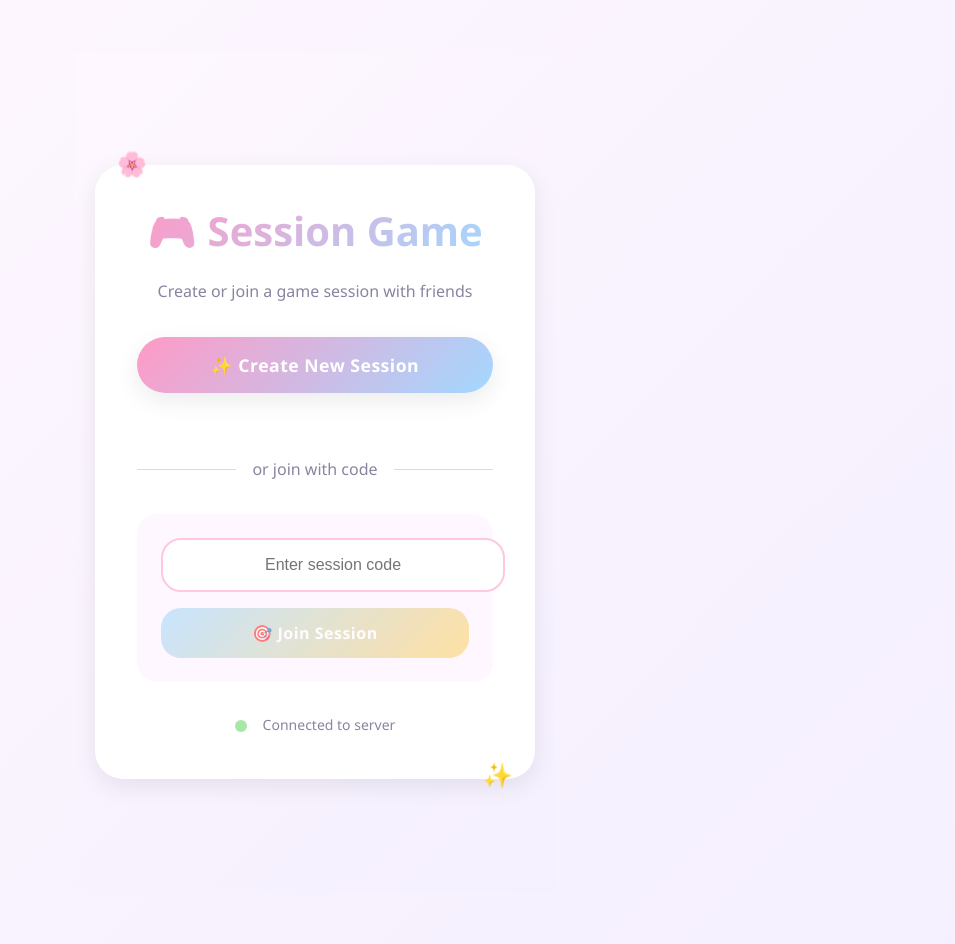
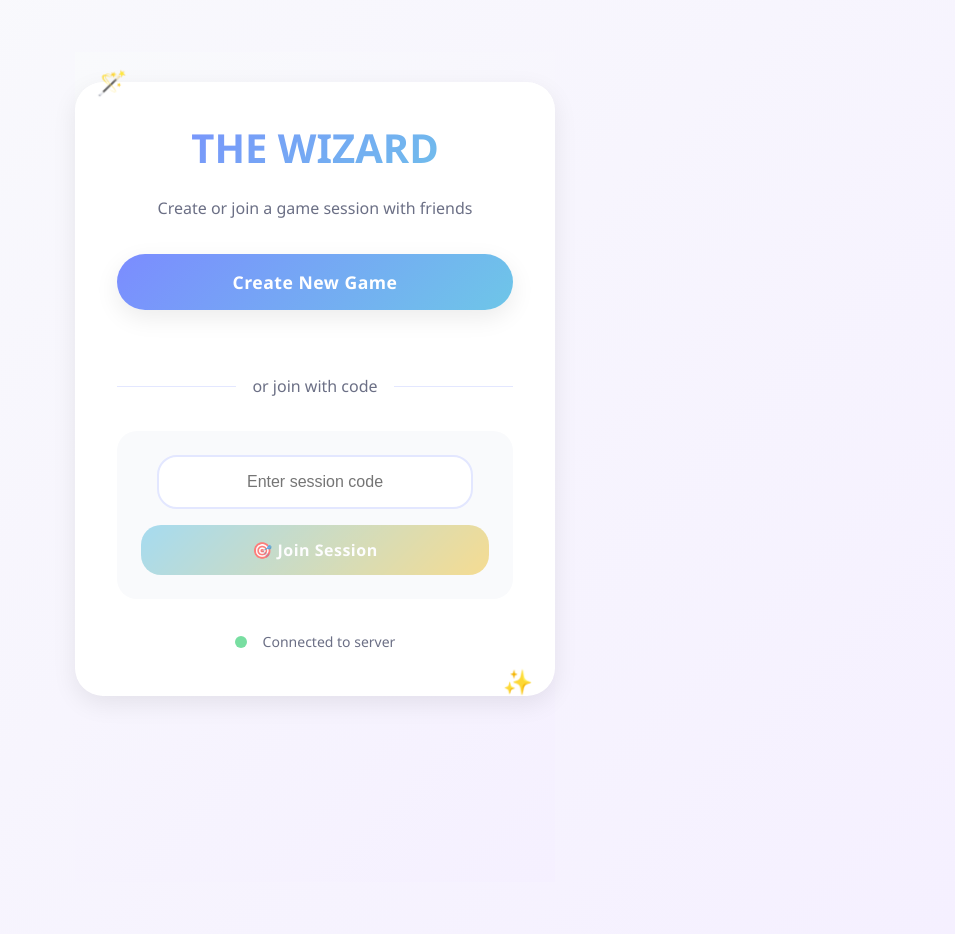
Before and after one commit to RishanSubagar/the-wizard, a React (Vite) app in the folder client/: page / in a window 1280 px wide. Shown: the whole page, without its empty margins (325-1280 px from the left). Built offline with nearby package versions, Linux system fonts and the light colour scheme.

Commit message:
Update aesthetic

```diff
--- a/client/src/App.css
+++ b/client/src/App.css
@@ -17,29 +17,31 @@
   transition: transform var(--transition-normal), box-shadow var(--transition-normal);
 }
 
-.soft-card:hover {
-  transform: translateY(-4px);
-  box-shadow: var(--shadow-lg);
+/* Animation */
+@keyframes shake {
+    0%, 100% { transform: translateX(0); }
+    25% { transform: translateX(-10px); }
+    75% { transform: translateX(10px); }
 }
 
-/* Kawaii elements */
-.kawaii-decoration {
+/* emoji elements */
+.emoji-decoration {
   position: relative;
 }
 
-.kawaii-decoration::before {
-  content: "🌸";
+.emoji-decoration::before {
+  content: "🪄";
   position: absolute;
-  top: -20px;
+  top: -18px;
   left: 20px;
   font-size: 1.5rem;
   animation: float 3s ease-in-out infinite;
 }
 
-.kawaii-decoration::after {
+.emoji-decoration::after {
   content: "✨";
   position: absolute;
-  bottom: -20px;
+  bottom: -10px;
   right: 20px;
   font-size: 1.5rem;
   animation: float 3s ease-in-out infinite reverse;
--- a/client/src/App.tsx
+++ b/client/src/App.tsx
@@ -9,10 +9,10 @@ const Layout = ({ children }: { children: React.ReactNode }) => {
     <div style={{
       minHeight: '100vh',
       display: 'flex',
-      alignItems: 'center',
+      alignItems: 'flex-start',
       justifyContent: 'center',
       background: 'linear-gradient(135deg, var(--background) 0%, #f5f0ff 100%)',
-      padding: '20px'
+      paddingTop: "30px"
     }}>
       {children}
     </div>
--- a/client/src/index.css
+++ b/client/src/index.css
@@ -1,16 +1,20 @@
 :root {
-  /* Soft tech / Kawaii Minimalism color palette */
-  --primary: #ff9ac6;
-  --primary-light: #ffc7e0;
-  --secondary: #a3d8ff;
-  --secondary-light: #d1ecff;
-  --accent: #ffd166;
-  --background: #fef7ff;
-  --surface: #ffffff;
-  --text: #5a5475;
-  --text-light: #8a849f;
-  --success: #a0e7a0;
-  --error: #ffb0b0;
+--primary: #7b8cff;          /* muted periwinkle */
+--primary-light: #e3e7ff;
+
+--secondary: #6ec6e8;        /* soft cyan */
+--secondary-light: #e6f6fc;
+
+--accent: #f2c94c;           /* restrained warm accent */
+
+--background: #f9fafc;       /* cool off-white */
+--surface: #ffffff;
+
+--text: #2e2f3e;             /* charcoal navy */
+--text-light: #6b6f85;
+
+--success: #6fdc9b;
+--error: #f28b82;
 
   /* Soft shadows */
   --shadow-sm: 0 4px 12px rgba(0, 0, 0, 0.05);
--- a/client/src/pages/Home.tsx
+++ b/client/src/pages/Home.tsx
@@ -4,6 +4,7 @@ import socket from "../socket";
 
 export default function Home() {
     const [roomCode, setCode] = useState<string>("");
+    const [shake, setShake] = useState(false);
     const navigate = useNavigate();
 
     const createSession = () => {
@@ -21,7 +22,11 @@ export default function Home() {
 
         socket.emit("join-session", { roomCode });
 
-        socket.once("join-session-error", console.error);
+        socket.once("join-session-error", (message: string) => {
+            console.log(message);
+            setShake(true);
+            setTimeout(() => setShake(false), 500); // Remove shake after animation
+        });
 
         socket.once("join-success", () => {
             navigate(`/session/${roomCode}`);
@@ -35,8 +40,8 @@ export default function Home() {
     };
 
     return (
-        <div className="soft-card kawaii-decoration">
-            <h1 className="text-gradient">🎮 Session Game</h1>
+        <div className="soft-card emoji-decoration">
+            <h1 className="text-gradient">THE WIZARD</h1>
             <p style={{ color: 'var(--text-light)', marginBottom: '2rem' }}>
                 Create or join a game session with friends
             </p>
@@ -63,7 +68,7 @@ export default function Home() {
                     e.currentTarget.style.boxShadow = 'var(--shadow-md)';
                 }}
             >
-                ✨ Create New Session
+                Create New Game
             </button>
 
             <div style={{
@@ -88,9 +93,9 @@ export default function Home() {
                     placeholder="Enter session code"
                     value={roomCode}
                     onChange={(e) => setCode(e.target.value)}
-                    onKeyPress={handleKeyPress}
+                    onKeyDown={handleKeyPress}
                     style={{
-                        width: '100%',
+                        width: 'calc(100% - 2rem)',
                         padding: '1rem',
                         borderRadius: 'var(--radius-md)',
                         border: '2px solid var(--primary-light)',
@@ -99,7 +104,9 @@ export default function Home() {
                         fontSize: '1rem',
                         textAlign: 'center',
                         marginBottom: '1rem',
-                        transition: 'border-color var(--transition-fast)'
+                        transition: 'border-color var(--transition-fast)',
+                        boxSizing: 'border-box',
+                        animation: shake ? 'shake 0.5s' : 'none'
                     }}
                     onFocus={(e) => {
                         e.target.style.borderColor = 'var(--primary)';
--- a/client/src/pages/WaitingRoom.tsx
+++ b/client/src/pages/WaitingRoom.tsx
@@ -26,9 +26,7 @@ export default function WaitingRoom() {
 
   return (
     <div className="soft-card">
-      <div className="kawaii-decoration">
-        <h2 className="text-gradient">🎪 Waiting Room</h2>
-      </div>
+      <h2 className="text-gradient">🎪 Waiting Room</h2>
 
       {/* Room Code Display */}
       <div style={{
```
Also changed, not shown: 1 other file (tests, documents, lock files or other folders).
